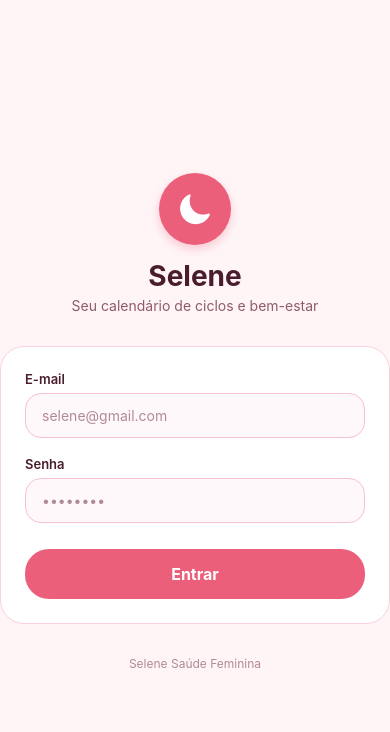
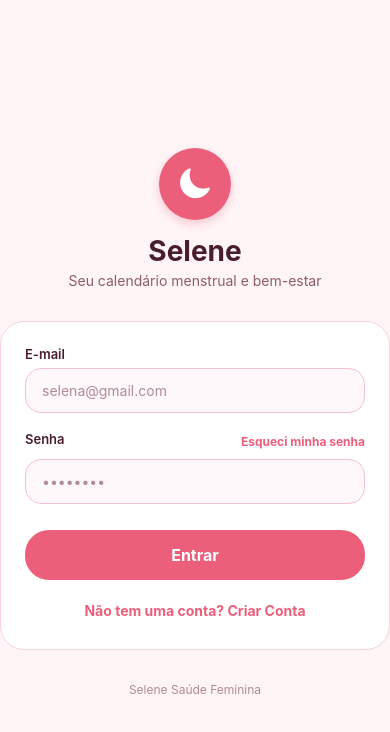
Before and after one commit to messiasrafaelb/selene, a React Native app in the folder app/: screen / in a window 390 px wide. Shown: the top 732 px of the page. Built offline with nearby package versions, Linux system fonts and the light colour scheme.

Commit message:
feat: conecta telas de cadastro e recuperacao de senha ao fluxo de login

```diff
--- a/app/src/navigation/RootNavigation.js
+++ b/app/src/navigation/RootNavigation.js
@@ -1,6 +1,12 @@
+import React from "react";
+import { createNativeStackNavigator } from "@react-navigation/native-stack";
 import LoginScreen from "../screens/LoginScreen";
+import RegisterScreen from "../screens/RegisterScreen";
+import ForgotPasswordScreen from "../screens/ForgotPasswordScreen";
 import DisguiseTabs from "./DisguiseTabs";
 import EmergencyStack from "./EmergencyStack";
+
+const AuthStack = createNativeStackNavigator();
 
 export default function RootNavigation({
   authenticated,
@@ -11,7 +17,15 @@ export default function RootNavigation({
   onExitEmergency,
 }) {
   if (!authenticated) {
-    return <LoginScreen onLogin={onLogin} />;
+    return (
+      <AuthStack.Navigator screenOptions={{ headerShown: false }}>
+        <AuthStack.Screen name="Login">
+          {(props) => <LoginScreen {...props} onLogin={onLogin} />}
+        </AuthStack.Screen>
+        <AuthStack.Screen name="Register" component={RegisterScreen} />
+        <AuthStack.Screen name="ForgotPassword" component={ForgotPasswordScreen} />
+      </AuthStack.Navigator>
+    );
   }
 
   if (emergencyMode) {
--- a/app/src/screens/LoginScreen.js
+++ b/app/src/screens/LoginScreen.js
@@ -1,3 +1,4 @@
+import React from "react";
 import {
   SafeAreaView,
   View,
@@ -8,7 +9,7 @@ import {
 } from "react-native";
 import Ionicons from "@expo/vector-icons/Ionicons";
 
-export default function LoginScreen({ onLogin }) {
+export default function LoginScreen({ navigation, onLogin }) {
   return (
     <SafeAreaView style={styles.container}>
       <View style={styles.header}>
@@ -16,7 +17,7 @@ export default function LoginScreen({ onLogin }) {
           <Ionicons name="moon" size={34} color="#FFFFFF" />
         </View>
         <Text style={styles.title}>Selene</Text>
-        <Text style={styles.subtitle}>Seu calendário de ciclos e bem-estar</Text>
+        <Text style={styles.subtitle}>Seu calendário menstrual e bem-estar</Text>
       </View>
 
       <View style={styles.card}>
@@ -24,7 +25,7 @@ export default function LoginScreen({ onLogin }) {
           <Text style={styles.label}>E-mail</Text>
           <TextInput
             style={styles.input}
-            placeholder="selene@gmail.com"
+            placeholder="selena@gmail.com"
             placeholderTextColor="#B08A95"
             keyboardType="email-address"
             autoCapitalize="none"
@@ -32,7 +33,15 @@ export default function LoginScreen({ onLogin }) {
         </View>
 
         <View style={styles.field}>
-          <Text style={styles.label}>Senha</Text>
+          <View style={styles.passwordLabelRow}>
+            <Text style={styles.label}>Senha</Text>
+            <TouchableOpacity
+              onPress={() => navigation?.navigate("ForgotPassword")}
+              activeOpacity={0.75}
+            >
+              <Text style={styles.forgotLinkText}>Esqueci minha senha</Text>
+            </TouchableOpacity>
+          </View>
           <TextInput
             style={styles.input}
             placeholder="••••••••"
@@ -43,6 +52,14 @@ export default function LoginScreen({ onLogin }) {
 
         <TouchableOpacity style={styles.loginButton} onPress={onLogin} activeOpacity={0.85}>
           <Text style={styles.loginButtonText}>Entrar</Text>
+        </TouchableOpacity>
+
+        <TouchableOpacity
+          style={styles.registerButton}
+          onPress={() => navigation?.navigate("Register")}
+          activeOpacity={0.8}
+        >
+          <Text style={styles.registerButtonText}>Não tem uma conta? Criar Conta</Text>
         </TouchableOpacity>
       </View>
 
@@ -96,11 +113,22 @@ const styles = StyleSheet.create({
   field: {
     marginBottom: 18,
   },
+  passwordLabelRow: {
+    flexDirection: "row",
+    justifyContent: "space-between",
+    alignItems: "center",
+    marginBottom: 6,
+  },
   label: {
     fontSize: 13,
     fontWeight: "600",
     color: "#4A1D2C",
     marginBottom: 6,
+  },
+  forgotLinkText: {
+    fontSize: 12,
+    fontWeight: "bold",
+    color: "#EC5F7B",
   },
   input: {
     backgroundColor: "#FFF8FA",
@@ -124,6 +152,16 @@ const styles = StyleSheet.create({
     fontSize: 16,
     fontWeight: "bold",
   },
+  registerButton: {
+    marginTop: 16,
+    alignItems: "center",
+    paddingVertical: 6,
+  },
+  registerButtonText: {
+    color: "#EC5F7B",
+    fontSize: 14,
+    fontWeight: "bold",
+  },
   footer: {
     textAlign: "center",
     color: "#B08A95",
```
